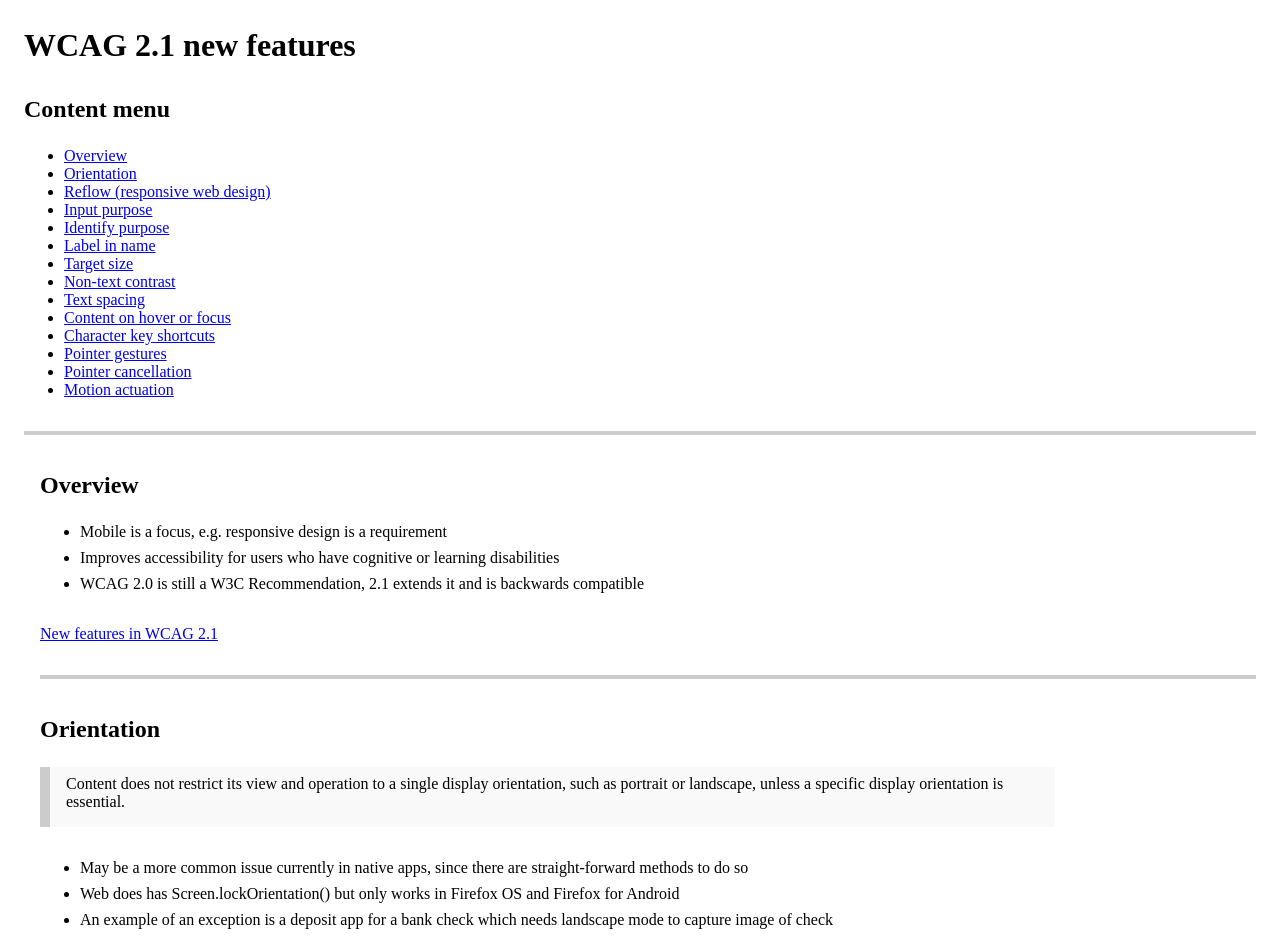
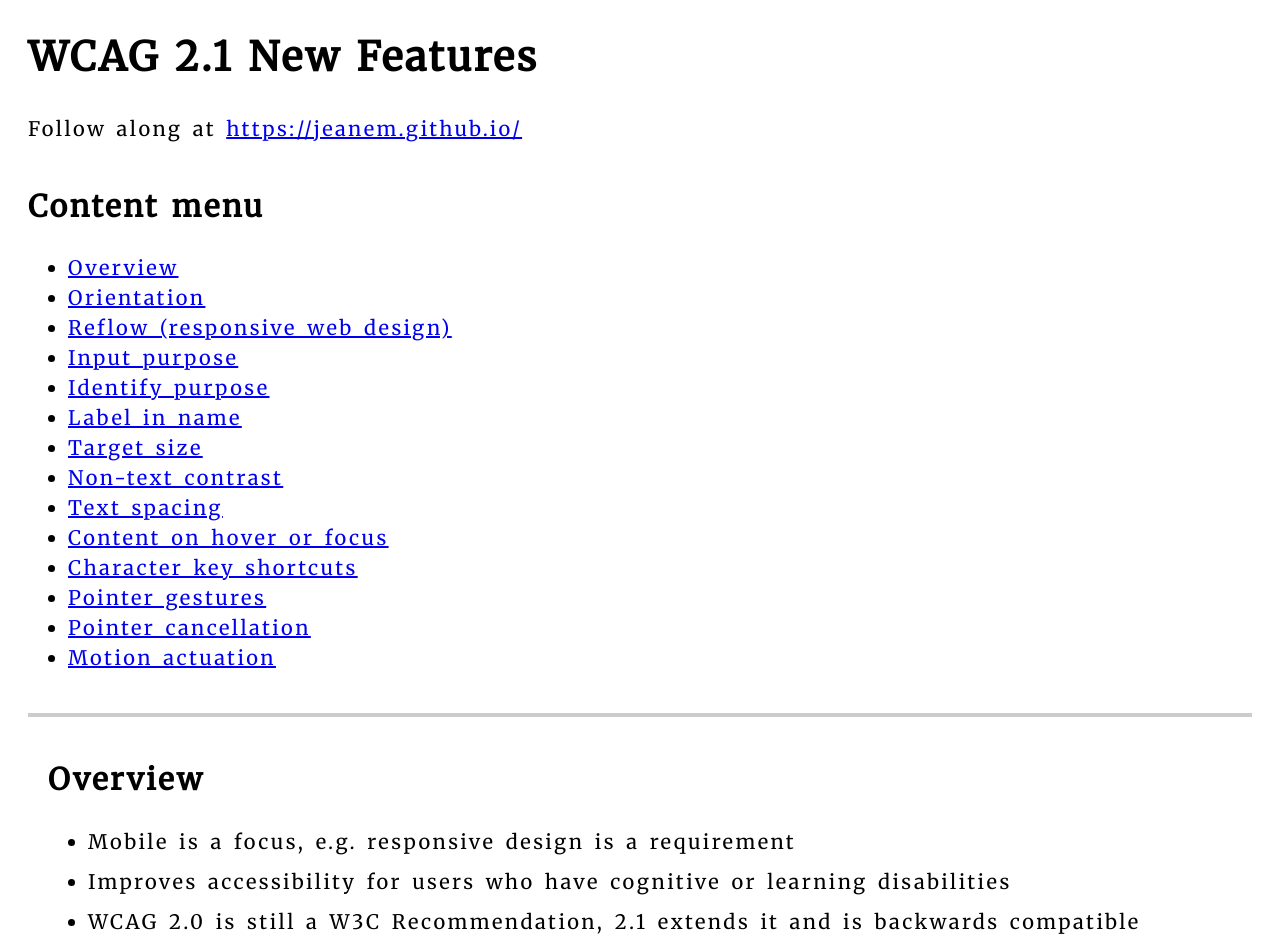
Before and after one commit to jeanem/wcag-2.1, a React (Create React App) app: page / in a window 1280 px wide. Shown: the top 952 px of the page. Built offline with nearby package versions, Linux system fonts and the light colour scheme.

Commit message:
wrap up changes

```diff
--- a/public/index.html
+++ b/public/index.html
@@ -20,7 +20,7 @@
       work correctly both with client-side routing and a non-root public URL.
       Learn how to configure a non-root public URL by running `npm run build`.
     -->
-    <title>WCAG 2.1</title>
+    <title>WCAG 2.1 New Features</title>
   </head>
   <body>
     <noscript>
--- a/src/App.css
+++ b/src/App.css
@@ -1,4 +1,4 @@
-body, input, button,  {
+body, input, button  {
   font-size: 20px;
   font-family: 'Merriweather', serif;
 /* 1.4.2 Text Spacing */
@@ -20,9 +20,8 @@
 
 blockquote {
   background: #f9f9f9;
-  border-left: 10px solid #ccc;
+  //border-left: 10px solid #ccc;
   padding:.5em 1em 1em 1em;
-  width:80%;
   margin:0 0 2em 0;
 
 }
--- a/src/App.js
+++ b/src/App.js
@@ -67,7 +67,8 @@
       return (
         <div>
           <main>
-            <h1>WCAG 2.1 new features</h1>
+            <h1>WCAG 2.1 New Features</h1>
+            <p>Follow along at <a href="https://jeanem.github.io/">https://jeanem.github.io/</a></p>
             <nav className="w-Anchors" aria-labelledby="wid-MenuTitle">
             <h2 id="wid-MenuTitle">Content menu</h2>
               <ul>
--- a/src/slides/PointerGestures.js
+++ b/src/slides/PointerGestures.js
@@ -13,7 +13,7 @@
                     <li>Touch screen or touch pad: taps, double taps, long presses</li>
                     <li>Mouse, trackpad, head-pointer: single clicks, click-and-hold and double clicks</li>
                 </ul>
-                <p>Example of an exception:</p>
+                <p>Example:</p>
                 <blockquote cite= { shortWCAGLink }>A web site includes a map view that supports the pinch gesture to zoom into the map content, and drag gestures to move the visible area. User interface controls offer the operation via [+] and [-] buttons to zoom in and out, and arrow buttons to pan stepwise in all directions.</blockquote>
             </div>
         );
```
Also changed, not shown: 11 other files (tests, documents, lock files or other folders).
